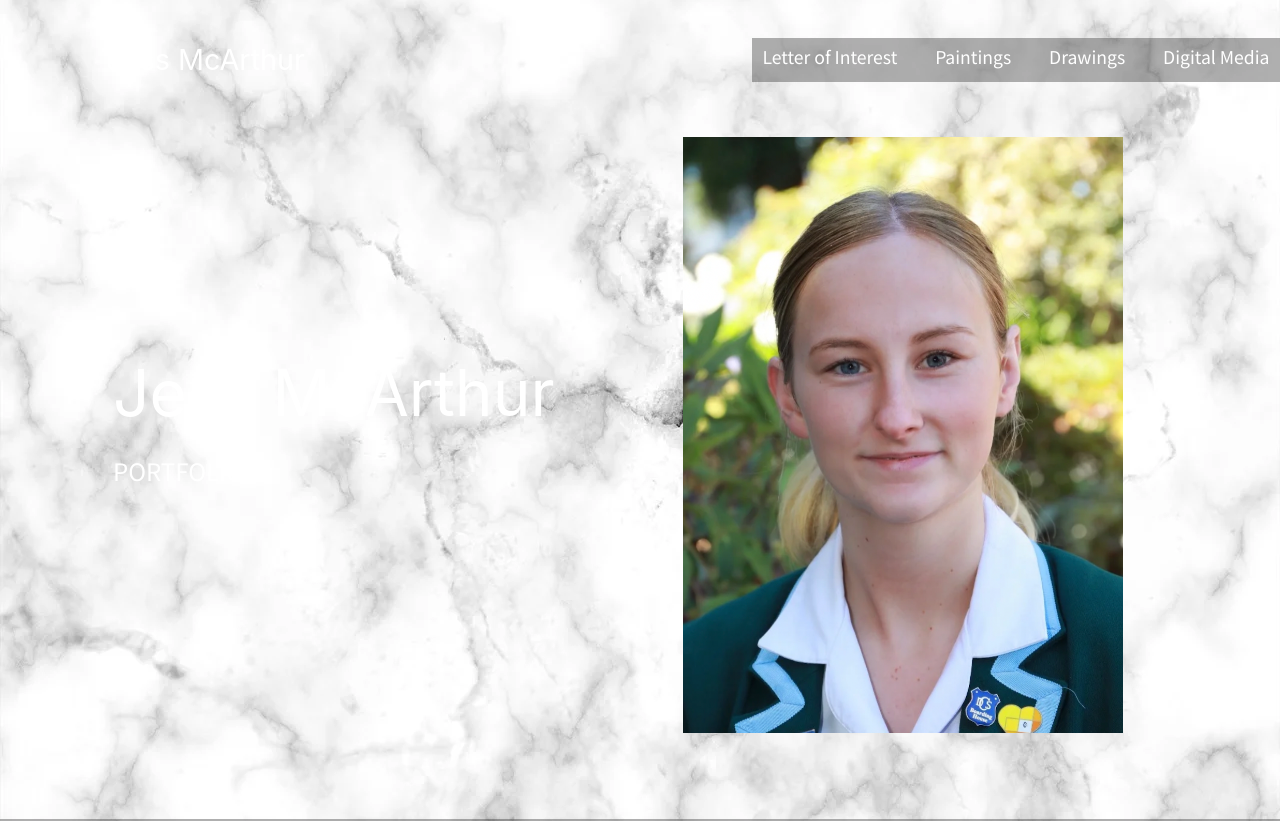
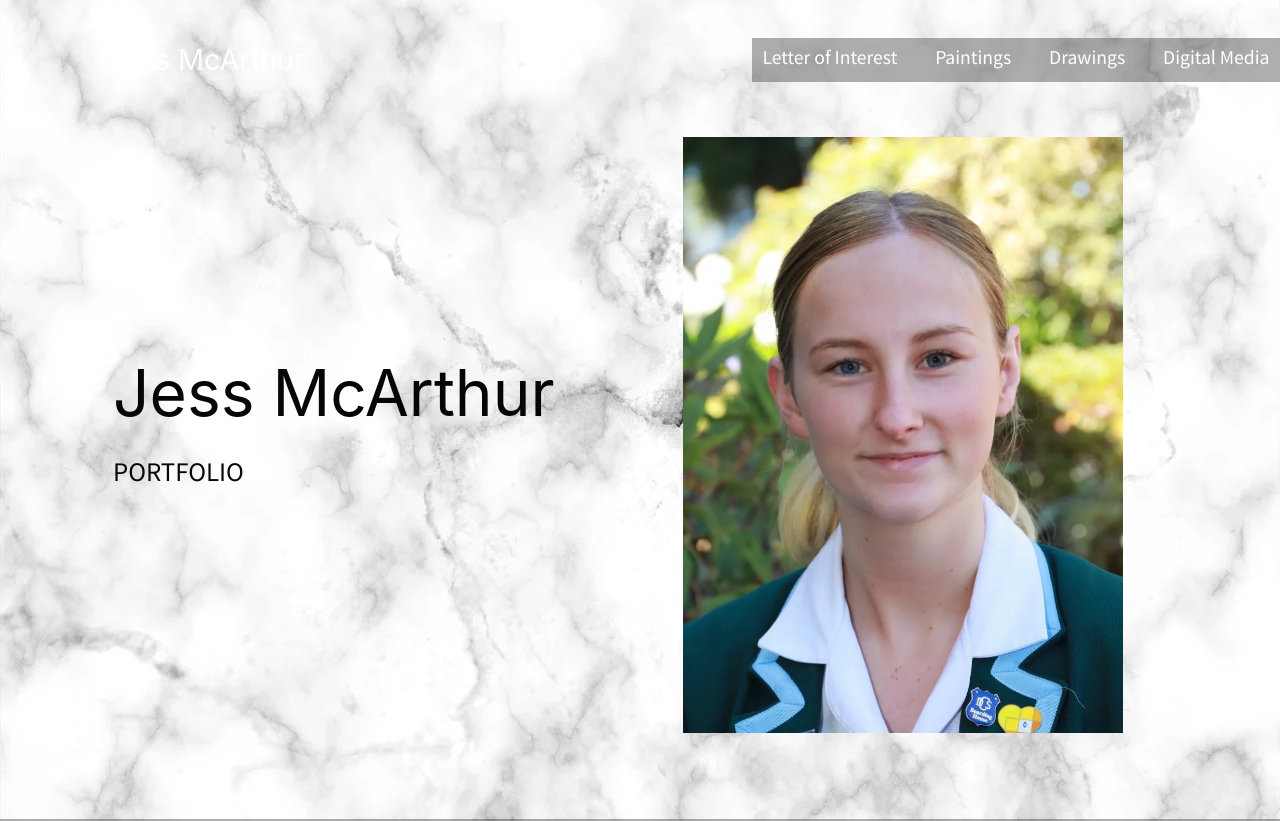
Before and after one commit to jessmcarthur1/jess-mcarthur-portfolio, a SvelteKit app: page / in a window 1280 px wide. Shown: the top 821 px of the page. Built offline with nearby package versions, Linux system fonts and the light colour scheme.

Commit message:
change text colour

```diff
--- a/src/routes/+page.svelte
+++ b/src/routes/+page.svelte
@@ -48,13 +48,13 @@
     padding-left: 18%;
   }
   h1 {
-    color: white;
+    color: rgb(6, 6, 6);
     font-size: 400%;
     font-weight: normal;
   }
 
   h2 {
-    color: white;
+    color: rgb(6, 6, 6);
     font-size: 150%;
     text-transform: uppercase;
     font-family: "Noto Sans JP", sans-serif;
```
